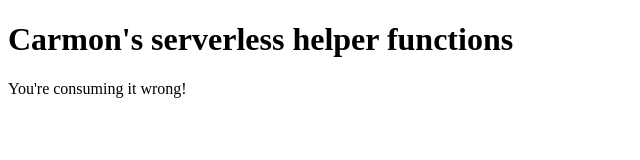
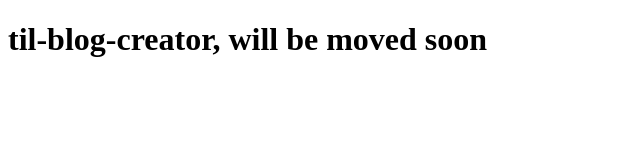
Before and after one commit to carmon/til-utils, a website: page til-blog-creator/index.html in a window 1280 px wide. Shown: the whole page, without its empty margins (0-640 px from the left). Drawn offline with Linux system fonts and the light colour scheme.

Commit message:
get rid of docs, change html

```diff
--- a/til-blog-creator/index.html
+++ b/til-blog-creator/index.html
@@ -1,7 +1,6 @@
 <!DOCTYPE html>
 <html>
 <body>
-<h1>Carmon's serverless helper functions</h1>
-<p>You're consuming it wrong!</p>
+<h1>til-blog-creator, will be moved soon</h1>
 </body>
 </html>
```
Also changed, not shown: 2 other files.
